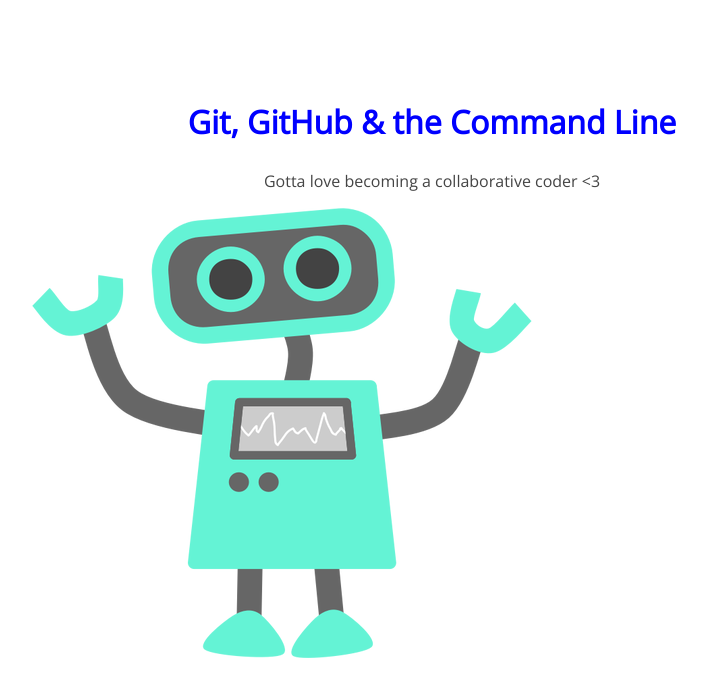
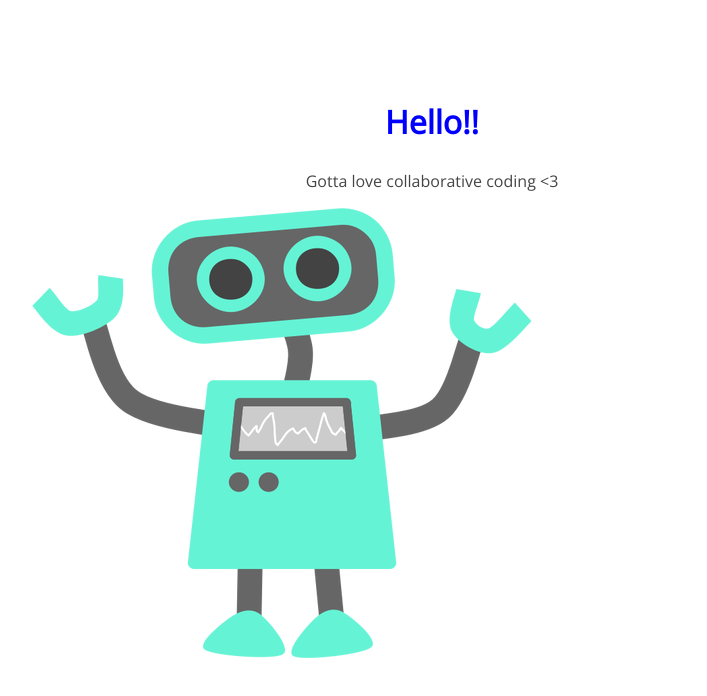
Before and after one commit to abowler2/105-project, a plain HTML site: page index.html in a window 1280 px wide. Shown: the whole page, without its empty margins (208-915 px from the left). Drawn offline with nearby package versions, Linux system fonts and the light colour scheme.

Commit message:
changed text in h1 and p

```diff
--- a/index.html
+++ b/index.html
@@ -8,8 +8,8 @@
 </head>
 <body>
 	<section>
-		<h1>Git, GitHub & the Command Line</h1>
-		<p>Gotta love becoming a collaborative coder <3</p>
+		<h1>Hello!!</h1>
+		<p>Gotta love collaborative coding <3</p>
 		<img src="img/happy-blue-robot.png">
 	</section>
 </body>
```
